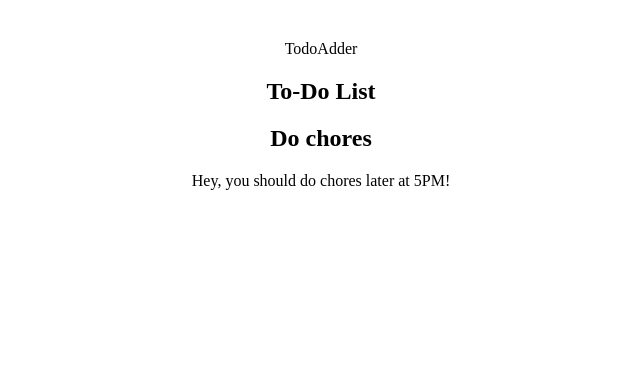
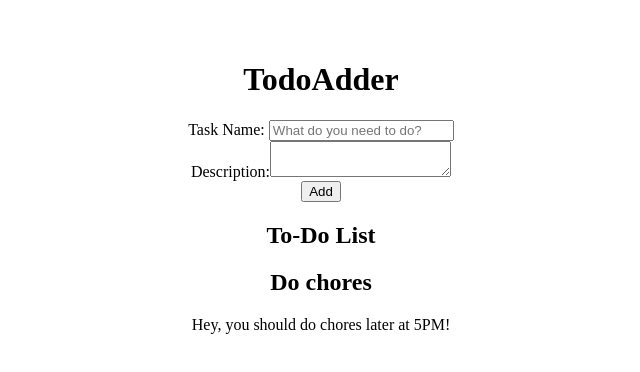
Before and after one commit to Shubamium/ReduxTodos, a React (Vite) app: page / in a window 1280 px wide. Shown: the top 372 px of the page, without its empty margins (319-959 px from the left). Built offline with nearby package versions, Linux system fonts and the light colour scheme.

Commit message:
Add form handling for adding todos with react-hook-form

```diff
--- a/package.json
+++ b/package.json
@@ -13,6 +13,7 @@
     "@reduxjs/toolkit": "^1.9.5",
     "react": "^18.2.0",
     "react-dom": "^18.2.0",
+    "react-hook-form": "^7.44.3",
     "react-redux": "^8.0.7",
     "redux": "^4.2.1"
   },
--- a/src/components/TodoAdder.jsx
+++ b/src/components/TodoAdder.jsx
@@ -1,10 +1,26 @@
 import React from 'react'
+import { useForm } from 'react-hook-form'
+import { useDispatch } from 'react-redux';
 
 export const TodoAdder = () => {
-  return (
-    <div>
-        TodoAdder
-
-    </div>
-  )
+    const {register,handleSubmit} = useForm();
+    // const dispatch = useDispatch();
+    const onSubmit = (d)=>{
+    }
+    return (
+        <div>
+            <h1>TodoAdder</h1>
+            <form onSubmit={handleSubmit(onSubmit)}>
+                <div className='form-field'>
+                    <label htmlFor="title">Task Name: </label>
+                    <input type="text" {...register("title",{required:true})} placeholder='What do you need to do?' />
+                </div>
+                <div className="form-field">
+                    <label htmlFor="description" placeholder='Describe the task in detail here!'>Description:</label>
+                    <textarea {...register("description")}></textarea>
+                </div>
+                <button type='submit'>Add</button>
+            </form>
+        </div>
+    )
 }
```
Also changed, not shown: 1 other file (tests, documents, lock files or other folders).
